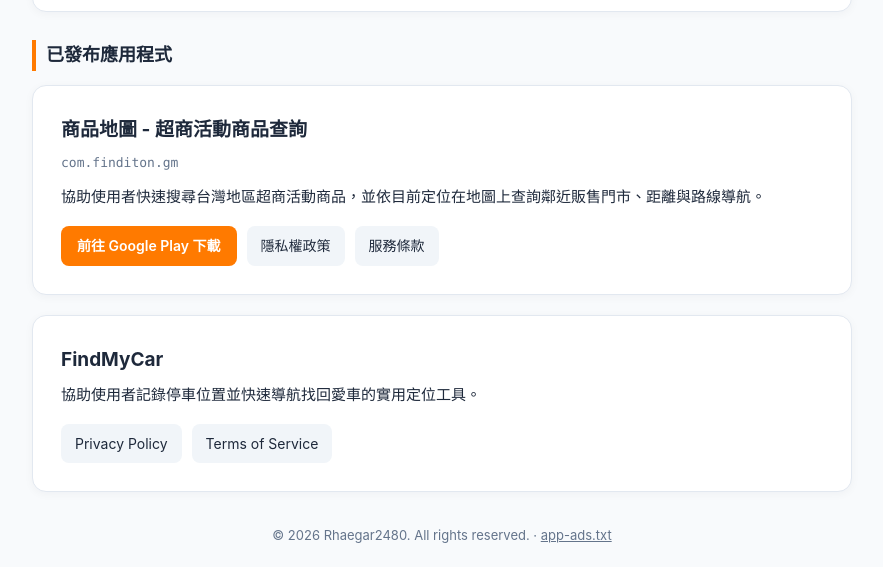
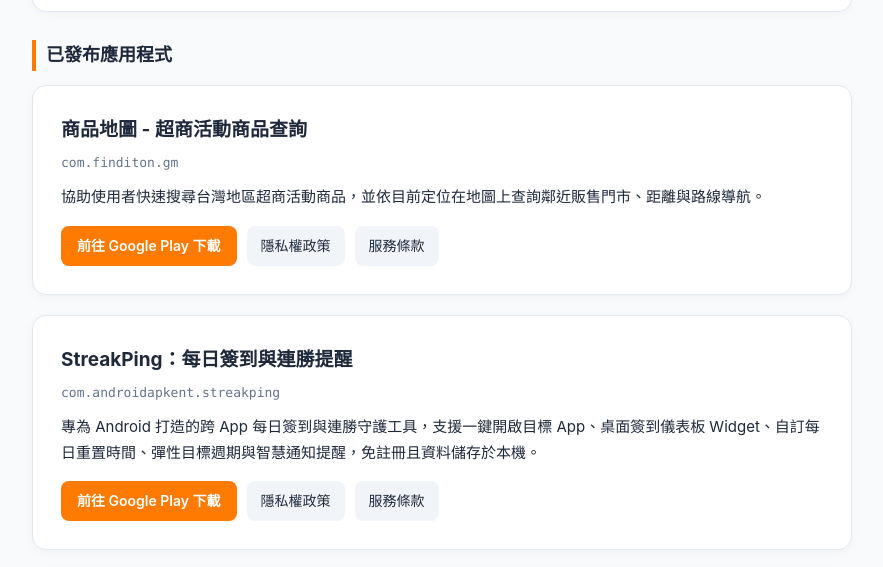
Before and after one commit to Rhaegar2480/Rhaegar2480.github.io, a plain HTML site: page index.html in a window 1280 px wide. Shown: the part 193-760 px from the top of the page, without its empty margins (198-1081 px from the left). Drawn offline with Linux system fonts and the light colour scheme.

Commit message:
Add StreakPing app to index.html

```diff
--- a/index.html
+++ b/index.html
@@ -142,6 +142,17 @@
     </section>
 
     <section class="card app-card">
+      <h3>StreakPing：每日簽到與連勝提醒</h3>
+      <div class="pkg">com.androidapkent.streakping</div>
+      <p>專為 Android 打造的跨 App 每日簽到與連勝守護工具，支援一鍵開啟目標 App、桌面簽到儀表板 Widget、自訂每日重置時間、彈性目標週期與智慧通知提醒，免註冊且資料儲存於本機。</p>
+      <div class="links">
+        <a class="btn-play" href="https://play.google.com/store/apps/details?id=com.androidapkent.streakping" target="_blank" rel="noopener noreferrer">前往 Google Play 下載</a>
+        <a class="btn-secondary" href="streakping/privacy-policy.html">隱私權政策</a>
+        <a class="btn-secondary" href="streakping/terms-of-service.html">服務條款</a>
+      </div>
+    </section>
+
+    <section class="card app-card">
       <h3>FindMyCar</h3>
       <p>協助使用者記錄停車位置並快速導航找回愛車的實用定位工具。</p>
       <div class="links">
```
